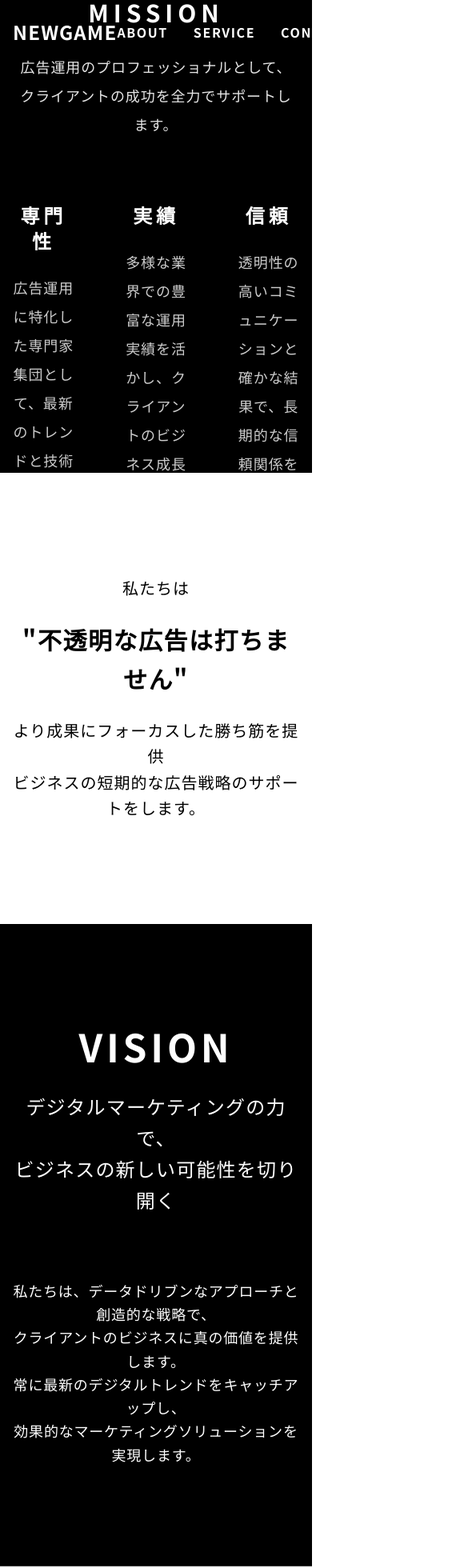
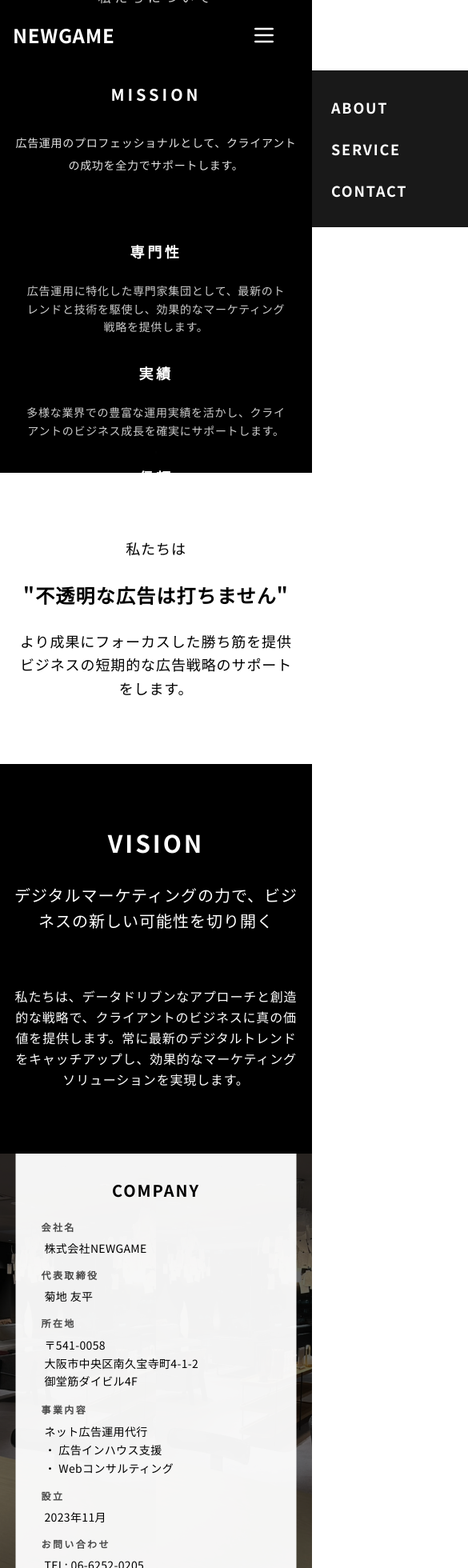
Before and after one commit to newgame0209/hp01, a Next.js app: page /about in a window 390 px wide. Shown: the top 1960 px of the page at 80% size, 585 px wide, since content can reach past the window. Built offline with nearby package versions, Linux system fonts and the light colour scheme.

Commit message:
fix: Aboutページのレスポンシブ対応を改善
- COMPANYセクションの背景画像とコンテンツの高さを調整
- スマートフォン表示時の会社情報のテキストサイズを最適化
- PCデザインは維持したままスマートフォン表示を改善

```diff
--- a/src/app/about/page.tsx
+++ b/src/app/about/page.tsx
@@ -24,35 +24,35 @@ export default function About() {
             maxSpeed={30}
           />
           <div className="absolute inset-0 flex flex-col items-center justify-center px-4">
-            <h1 className="text-8xl font-bold text-white tracking-[0.3em] mb-8">ABOUT</h1>
-            <p className="text-xl text-white/80 tracking-[0.5em] font-light mb-24">私たちについて</p>
+            <h1 className="text-4xl md:text-6xl lg:text-8xl font-bold text-white tracking-[0.2em] md:tracking-[0.3em] mb-8">ABOUT</h1>
+            <p className="text-base md:text-lg lg:text-xl text-white/80 tracking-[0.3em] md:tracking-[0.5em] font-light mb-24">私たちについて</p>
 
             <div className="text-center mb-20">
-              <h2 className="text-3xl font-bold text-white tracking-[0.2em] mb-8">MISSION</h2>
-              <p className="text-lg text-white/90 tracking-wider leading-loose">
-                広告運用のプロフェッショナルとして、<br />
+              <h2 className="text-xl md:text-2xl lg:text-3xl font-bold text-white tracking-[0.2em] mb-8">MISSION</h2>
+              <p className="text-sm md:text-base lg:text-lg text-white/90 tracking-wider leading-loose">
+                広告運用のプロフェッショナルとして、<br className="hidden md:block" />
                 クライアントの成功を全力でサポートします。
               </p>
             </div>
 
-            <div className="grid grid-cols-3 gap-16 max-w-[1000px]">
+            <div className="grid grid-cols-1 md:grid-cols-3 gap-8 md:gap-16 max-w-[1000px] px-4 md:px-0">
               <div className="text-center">
-                <h3 className="text-2xl font-bold text-white tracking-[0.2em] mb-6">専門性</h3>
-                <p className="text-lg text-white/80 tracking-wider leading-loose">
+                <h3 className="text-lg md:text-xl lg:text-2xl font-bold text-white tracking-[0.2em] mb-6">専門性</h3>
+                <p className="text-sm md:text-base lg:text-lg text-white/80 tracking-wider leading-relaxed">
                   広告運用に特化した専門家集団として、最新のトレンドと技術を駆使し、効果的なマーケティング戦略を提供します。
                 </p>
               </div>
 
               <div className="text-center">
-                <h3 className="text-2xl font-bold text-white tracking-[0.2em] mb-6">実績</h3>
-                <p className="text-lg text-white/80 tracking-wider leading-loose">
+                <h3 className="text-lg md:text-xl lg:text-2xl font-bold text-white tracking-[0.2em] mb-6">実績</h3>
+                <p className="text-sm md:text-base lg:text-lg text-white/80 tracking-wider leading-relaxed">
                   多様な業界での豊富な運用実績を活かし、クライアントのビジネス成長を確実にサポートします。
                 </p>
               </div>
 
               <div className="text-center">
-                <h3 className="text-2xl font-bold text-white tracking-[0.2em] mb-6">信頼</h3>
-                <p className="text-lg text-white/80 tracking-wider leading-loose">
+                <h3 className="text-lg md:text-xl lg:text-2xl font-bold text-white tracking-[0.2em] mb-6">信頼</h3>
+                <p className="text-sm md:text-base lg:text-lg text-white/80 tracking-wider leading-relaxed">
                   透明性の高いコミュニケーションと確かな結果で、長期的な信頼関係を構築します。
                 </p>
               </div>
@@ -64,13 +64,13 @@ export default function About() {
         </section>
 
         {/* Mission Section */}
-        <section className="py-32">
+        <section className="py-20 md:py-32">
           <div className="container mx-auto px-4">
             <div className="text-center">
-              <p className="text-xl leading-relaxed tracking-wider mb-6">私たちは</p>
-              <p className="text-3xl font-bold leading-relaxed tracking-wider mb-6">"不透明な広告は打ちません"</p>
-              <p className="text-xl leading-relaxed tracking-wider">
-                より成果にフォーカスした勝ち筋を提供<br />
+              <p className="text-lg md:text-xl leading-relaxed tracking-wider mb-6">私たちは</p>
+              <p className="text-2xl md:text-3xl font-bold leading-relaxed tracking-wider mb-6">"不透明な広告は打ちません"</p>
+              <p className="text-lg md:text-xl leading-relaxed tracking-wider">
+                より成果にフォーカスした勝ち筋を提供<br className="hidden md:block" />
                 ビジネスの短期的な広告戦略のサポートをします。
               </p>
             </div>
@@ -78,20 +78,20 @@ export default function About() {
         </section>
 
         {/* Vision Section */}
-        <section className="py-32 bg-black text-white">
+        <section className="py-20 md:py-32 bg-black text-white">
           <div className="container mx-auto px-4">
-            <div className="text-center mb-20">
-              <h2 className="text-5xl font-bold mb-8 tracking-widest">VISION</h2>
-              <p className="text-2xl leading-relaxed tracking-wider">
-                デジタルマーケティングの力で、<br />
+            <div className="text-center mb-16 md:mb-20">
+              <h2 className="text-3xl md:text-4xl lg:text-5xl font-bold mb-8 tracking-widest">VISION</h2>
+              <p className="text-xl md:text-2xl leading-relaxed tracking-wider">
+                デジタルマーケティングの力で、<br className="hidden md:block" />
                 ビジネスの新しい可能性を切り開く
               </p>
             </div>
-            <div className="mt-20 max-w-3xl mx-auto">
-              <p className="text-lg leading-relaxed text-center">
-                私たちは、データドリブンなアプローチと創造的な戦略で、<br />
-                クライアントのビジネスに真の価値を提供します。<br />
-                常に最新のデジタルトレンドをキャッチアップし、<br />
+            <div className="mt-16 md:mt-20 max-w-3xl mx-auto">
+              <p className="text-base md:text-lg leading-relaxed text-center">
+                私たちは、データドリブンなアプローチと創造的な戦略で、<br className="hidden md:block" />
+                クライアントのビジネスに真の価値を提供します。<br className="hidden md:block" />
+                常に最新のデジタルトレンドをキャッチアップし、<br className="hidden md:block" />
                 効果的なマーケティングソリューションを実現します。
               </p>
             </div>
@@ -101,50 +101,62 @@ export default function About() {
         {/* Company Information Section */}
         <section className="relative">
           {/* 背景画像 */}
-          <div className="w-full h-[900px]">
-            <img
-              src="/images/about/office.jpeg"
-              alt="オフィス"
-              className="w-full h-full object-cover"
-            />
+          <div className="w-full h-[600px] md:h-[600px] lg:h-[900px]">
+            <div className="absolute inset-0 bg-black/60 z-10"></div>
+            <div className="absolute inset-0 flex">
+              <div className="w-1/2">
+                <img
+                  src="/images/about/office.jpeg"
+                  alt="オフィス"
+                  className="w-full h-full object-cover"
+                />
+              </div>
+              <div className="w-1/2">
+                <img
+                  src="/images/about/office.jpeg"
+                  alt="オフィス"
+                  className="w-full h-full object-cover"
+                />
+              </div>
+            </div>
           </div>
 
           {/* 会社情報オーバーレイ */}
-          <div className="absolute top-1/2 left-1/2 -translate-x-1/2 -translate-y-1/2 w-[800px] bg-white/95 py-20 px-24">
-            <h2 className="text-5xl font-bold mb-16 tracking-widest text-black text-center">COMPANY</h2>
-            <div className="space-y-10">
+          <div className="absolute top-0 md:top-1/2 left-1/2 -translate-x-1/2 md:-translate-y-1/2 w-[90%] md:w-[800px] h-[600px] md:h-auto bg-white/95 p-8 md:py-20 md:px-24 z-20 overflow-y-auto md:overflow-visible">
+            <h2 className="text-xl md:text-3xl lg:text-5xl font-bold mb-6 md:mb-16 tracking-widest text-black text-center">COMPANY</h2>
+            <div className="space-y-4 md:space-y-10">
               <div>
-                <h3 className="text-lg font-bold mb-4 tracking-[0.2em] text-black/70">会社名</h3>
-                <p className="text-lg tracking-wide text-black pl-1">株式会社NEWGAME</p>
+                <h3 className="text-xs md:text-lg font-bold mb-2 md:mb-4 tracking-[0.2em] text-black/70">会社名</h3>
+                <p className="text-sm md:text-lg tracking-wide text-black pl-1">株式会社NEWGAME</p>
               </div>
 
               <div>
-                <h3 className="text-lg font-bold mb-4 tracking-[0.2em] text-black/70">代表取締役</h3>
-                <p className="text-lg tracking-wide text-black pl-1">菊地 友平</p>
+                <h3 className="text-xs md:text-lg font-bold mb-2 md:mb-4 tracking-[0.2em] text-black/70">代表取締役</h3>
+                <p className="text-sm md:text-lg tracking-wide text-black pl-1">菊地 友平</p>
               </div>
 
               <div>
-                <h3 className="text-lg font-bold mb-4 tracking-[0.2em] text-black/70">所在地</h3>
-                <p className="text-lg tracking-wide leading-relaxed text-black pl-1">
-                  〒541-0058 大阪市中央区南久宝寺町4-1-2 御堂筋ダイビル4F
+                <h3 className="text-xs md:text-lg font-bold mb-2 md:mb-4 tracking-[0.2em] text-black/70">所在地</h3>
+                <p className="text-sm md:text-lg tracking-wide leading-relaxed text-black pl-1">
+                  〒541-0058<br className="md:hidden" /> 大阪市中央区南久宝寺町4-1-2<br className="md:hidden" /> 御堂筋ダイビル4F
                 </p>
               </div>
 
               <div>
-                <h3 className="text-lg font-bold mb-4 tracking-[0.2em] text-black/70">事業内容</h3>
-                <p className="text-lg tracking-wide leading-relaxed text-black pl-1">
-                  ネット広告運用代行 ・ 広告インハウス支援 ・ Webコンサルティング
+                <h3 className="text-xs md:text-lg font-bold mb-2 md:mb-4 tracking-[0.2em] text-black/70">事業内容</h3>
+                <p className="text-sm md:text-lg tracking-wide leading-relaxed text-black pl-1">
+                  ネット広告運用代行<br className="md:hidden" /> ・ 広告インハウス支援<br className="md:hidden" /> ・ Webコンサルティング
                 </p>
               </div>
 
               <div>
-                <h3 className="text-lg font-bold mb-4 tracking-[0.2em] text-black/70">設立</h3>
-                <p className="text-lg tracking-wide text-black pl-1">2023年11月</p>
+                <h3 className="text-xs md:text-lg font-bold mb-2 md:mb-4 tracking-[0.2em] text-black/70">設立</h3>
+                <p className="text-sm md:text-lg tracking-wide text-black pl-1">2023年11月</p>
               </div>
 
               <div>
-                <h3 className="text-lg font-bold mb-4 tracking-[0.2em] text-black/70">お問い合わせ</h3>
-                <p className="text-lg tracking-wide text-black pl-1">TEL: 06-6252-0205</p>
+                <h3 className="text-xs md:text-lg font-bold mb-2 md:mb-4 tracking-[0.2em] text-black/70">お問い合わせ</h3>
+                <p className="text-sm md:text-lg tracking-wide text-black pl-1">TEL: 06-6252-0205</p>
               </div>
             </div>
           </div>
--- a/src/app/globals.css
+++ b/src/app/globals.css
@@ -23,7 +23,6 @@ body {
   color: rgb(var(--foreground-rgb));
   background: rgb(var(--background-rgb));
   font-family: 'Noto Sans JP', sans-serif;
-  overflow-x: hidden;
   letter-spacing: 0.05em;
 }
 
--- a/src/app/layout.tsx
+++ b/src/app/layout.tsx
@@ -22,7 +22,9 @@ export default function RootLayout({
   return (
     <html lang="ja" className="scroll-smooth">
       <body>
-        {children}
+        <div className="relative w-full overflow-x-hidden">
+          {children}
+        </div>
       </body>
     </html>
   )
--- a/src/components/ui/footer.tsx
+++ b/src/components/ui/footer.tsx
@@ -2,29 +2,29 @@ import Link from 'next/link';
 
 export function Footer() {
   return (
-    <footer className="bg-black text-white py-20">
-      <div className="container mx-auto px-12">
-        <div className="flex justify-between">
+    <footer className="bg-black text-white py-12 md:py-20">
+      <div className="container mx-auto px-6 md:px-12">
+        <div className="flex flex-col md:flex-row md:justify-between gap-8 md:gap-0">
           <div>
-            <div className="text-3xl font-bold mb-8">NEWGAME</div>
+            <div className="text-2xl md:text-3xl font-bold mb-6 md:mb-8">NEWGAME</div>
             <div className="space-y-2">
-              <div className="text-base font-semibold tracking-[0.1em]">〒541-0058</div>
-              <div className="text-base font-semibold tracking-[0.1em]">大阪市中央区南久宝寺町4-1-2</div>
-              <div className="text-base font-semibold tracking-[0.1em]">御堂筋ダイビル4F</div>
-              <div className="text-base font-semibold tracking-[0.1em]">TEL: 06-6252-0205</div>
+              <div className="text-sm md:text-base font-semibold tracking-[0.1em]">〒541-0058</div>
+              <div className="text-sm md:text-base font-semibold tracking-[0.1em]">大阪市中央区南久宝寺町4-1-2</div>
+              <div className="text-sm md:text-base font-semibold tracking-[0.1em]">御堂筋ダイビル4F</div>
+              <div className="text-sm md:text-base font-semibold tracking-[0.1em]">TEL: 06-6252-0205</div>
             </div>
           </div>
-          <div className="flex flex-col items-center flex-1 mx-20">
-            <div className="text-base font-semibold tracking-[0.2em] mb-8">MENU</div>
-            <nav>
-              <ul className="flex items-center gap-12">
-                <li><a href="#video" className="text-base font-semibold tracking-[0.1em] hover:opacity-70 transition-opacity">ABOUT</a></li>
-                <li><a href="#about" className="text-base font-semibold tracking-[0.1em] hover:opacity-70 transition-opacity">SERVICE</a></li>
-                <li><a href="#works" className="text-base font-semibold tracking-[0.1em] hover:opacity-70 transition-opacity">WORKS</a></li>
+          <div className="flex flex-col items-center md:flex-1 md:mx-20">
+            <div className="text-base font-semibold tracking-[0.2em] mb-6 md:mb-8">MENU</div>
+            <nav className="w-full">
+              <ul className="flex flex-col md:flex-row items-center gap-6 md:gap-12">
+                <li><a href="#video" className="text-sm md:text-base font-semibold tracking-[0.1em] hover:opacity-70 transition-opacity">ABOUT</a></li>
+                <li><a href="#about" className="text-sm md:text-base font-semibold tracking-[0.1em] hover:opacity-70 transition-opacity">SERVICE</a></li>
+                <li><a href="#works" className="text-sm md:text-base font-semibold tracking-[0.1em] hover:opacity-70 transition-opacity">WORKS</a></li>
                 <li>
                   <Link
                     href="/contact"
-                    className="text-base font-semibold tracking-[0.1em] hover:opacity-70 transition-opacity"
+                    className="text-sm md:text-base font-semibold tracking-[0.1em] hover:opacity-70 transition-opacity"
                   >
                     CONTACT
                   </Link>
@@ -32,10 +32,10 @@ export function Footer() {
               </ul>
             </nav>
           </div>
-          <div className="w-[200px]"></div>
+          <div className="hidden md:block w-[200px]"></div>
         </div>
-        <div className="mt-12 text-center">
-          <div className="text-base font-semibold tracking-[0.1em]"> 2025 NEWGAME Inc.</div>
+        <div className="mt-8 md:mt-12 text-center">
+          <div className="text-sm md:text-base font-semibold tracking-[0.1em]">2025 NEWGAME Inc.</div>
         </div>
       </div>
     </footer>
--- a/src/components/ui/header-sub.tsx
+++ b/src/components/ui/header-sub.tsx
@@ -10,6 +10,7 @@ import { usePathname } from 'next/navigation';
  */
 export function HeaderSub() {
   const [isScrolled, setIsScrolled] = useState(false);
+  const [isMenuOpen, setIsMenuOpen] = useState(false);
   const pathname = usePathname();
 
   useEffect(() => {
@@ -26,17 +27,33 @@ export function HeaderSub() {
     <header className={`fixed top-0 left-0 right-0 z-50 transition-all duration-300 ${
       isScrolled ? 'bg-black/90 backdrop-blur-sm' : 'bg-transparent'
     }`}>
-      <div className="container mx-auto px-4">
-        <div className="h-20 flex items-center justify-between">
-          <Link href="/" className="text-white text-2xl font-bold tracking-wider">
+      <div className="container mx-auto px-4 md:px-12">
+        <div className="h-[88px] flex items-center justify-between">
+          <Link href="/" className="text-white text-2xl md:text-3xl font-bold">
             NEWGAME
           </Link>
-          <nav>
-            <ul className="flex items-center space-x-8">
+
+          {/* ハンバーガーメニュー（モバイル） */}
+          <button
+            className="md:hidden text-white w-[88px] h-[88px] flex items-center justify-center"
+            onClick={() => setIsMenuOpen(!isMenuOpen)}
+          >
+            <svg className="w-8 h-8" fill="none" viewBox="0 0 24 24" stroke="currentColor">
+              {isMenuOpen ? (
+                <path strokeLinecap="round" strokeLinejoin="round" strokeWidth={2} d="M6 18L18 6M6 6l12 12" />
+              ) : (
+                <path strokeLinecap="round" strokeLinejoin="round" strokeWidth={2} d="M4 6h16M4 12h16M4 18h16" />
+              )}
+            </svg>
+          </button>
+
+          {/* PC用メニュー */}
+          <nav className="hidden md:block">
+            <ul className="flex items-center space-x-12">
               <li>
                 <Link
                   href="/about"
-                  className="text-base font-semibold tracking-[0.1em] hover:opacity-70 transition-opacity text-white"
+                  className="text-lg font-semibold tracking-[0.1em] hover:opacity-70 transition-opacity text-white"
                 >
                   ABOUT
                 </Link>
@@ -44,15 +61,56 @@ export function HeaderSub() {
               <li>
                 <Link
                   href="/service"
-                  className="text-base font-semibold tracking-[0.1em] hover:opacity-70 transition-opacity text-white"
+                  className="text-lg font-semibold tracking-[0.1em] hover:opacity-70 transition-opacity text-white"
                 >
                   SERVICE
                 </Link>
               </li>
-              <li className="ml-16">
+              <li>
                 <Link
                   href="/contact"
-                  className="text-base font-semibold tracking-[0.1em] hover:opacity-70 transition-opacity text-white"
+                  className="text-lg font-semibold tracking-[0.1em] hover:opacity-70 transition-opacity text-white"
+                >
+                  CONTACT
+                </Link>
+              </li>
+            </ul>
+          </nav>
+        </div>
+
+        {/* モバイル用メニュー */}
+        <div className={`
+          fixed top-[88px] left-0 w-full
+          bg-black/90 backdrop-blur-sm
+          transform transition-transform duration-300
+          md:hidden
+          ${isMenuOpen ? 'translate-x-0' : 'translate-x-full'}
+        `}>
+          <nav className="container mx-auto px-6 py-8">
+            <ul className="flex flex-col space-y-6">
+              <li>
+                <Link
+                  href="/about"
+                  className="block text-lg font-semibold tracking-[0.1em] text-white"
+                  onClick={() => setIsMenuOpen(false)}
+                >
+                  ABOUT
+                </Link>
+              </li>
+              <li>
+                <Link
+                  href="/service"
+                  className="block text-lg font-semibold tracking-[0.1em] text-white"
+                  onClick={() => setIsMenuOpen(false)}
+                >
+                  SERVICE
+                </Link>
+              </li>
+              <li>
+                <Link
+                  href="/contact"
+                  className="block text-lg font-semibold tracking-[0.1em] text-white"
+                  onClick={() => setIsMenuOpen(false)}
                 >
                   CONTACT
                 </Link>
--- a/src/components/ui/header.tsx
+++ b/src/components/ui/header.tsx
@@ -4,6 +4,7 @@ import { usePathname } from 'next/navigation';
 
 export function Header() {
   const [isScrolled, setIsScrolled] = useState(false);
+  const [isMenuOpen, setIsMenuOpen] = useState(false);
   const pathname = usePathname();
 
   useEffect(() => {
@@ -48,7 +49,9 @@ export function Header() {
           <Link href="/" className="text-white text-3xl font-bold">
             NEWGAME
           </Link>
-          <nav>
+
+          {/* PCナビゲーション */}
+          <nav className="hidden md:block">
             <ul className="flex items-center">
               <li className="ml-16">
                 <a href="#video" className="text-white text-base font-semibold hover:opacity-70 transition-opacity">
@@ -77,7 +80,76 @@ export function Header() {
               </li>
             </ul>
           </nav>
+
+          {/* スマホ用ハンバーガーボタン */}
+          <button
+            className="block md:hidden p-2"
+            onClick={() => setIsMenuOpen(!isMenuOpen)}
+            aria-label="メニュー"
+          >
+            <div className="w-6 h-5 relative flex flex-col justify-between">
+              <span className={`w-full h-0.5 bg-white transition-all duration-300 ${
+                isMenuOpen ? 'rotate-45 translate-y-2' : ''
+              }`} />
+              <span className={`w-full h-0.5 bg-white transition-opacity duration-300 ${
+                isMenuOpen ? 'opacity-0' : ''
+              }`} />
+              <span className={`w-full h-0.5 bg-white transition-all duration-300 ${
+                isMenuOpen ? '-rotate-45 -translate-y-2' : ''
+              }`} />
+            </div>
+          </button>
         </div>
+      </div>
+
+      {/* スマホ用メニュー */}
+      <div className={`
+        fixed top-[88px] left-0 w-full
+        bg-black/90
+        transform transition-transform duration-300
+        md:hidden
+        ${isMenuOpen ? 'translate-x-0' : 'translate-x-full'}
+      `}>
+        <nav className="container mx-auto px-12 py-8">
+          <ul className="flex flex-col space-y-6">
+            <li>
+              <a
+                href="#video"
+                className="block text-white text-xl font-semibold"
+                onClick={() => setIsMenuOpen(false)}
+              >
+                ABOUT
+              </a>
+            </li>
+            <li>
+              <a
+                href="#about"
+                className="block text-white text-xl font-semibold"
+                onClick={() => setIsMenuOpen(false)}
+              >
+                SERVICE
+              </a>
+            </li>
+            <li>
+              <a
+                href="#works"
+                className="block text-white text-xl font-semibold"
+                onClick={() => setIsMenuOpen(false)}
+              >
+                WORKS
+              </a>
+            </li>
+            <li>
+              <Link
+                href="/contact"
+                className="block text-white text-xl font-semibold"
+                onClick={() => setIsMenuOpen(false)}
+              >
+                CONTACT
+              </Link>
+            </li>
+          </ul>
+        </nav>
       </div>
     </header>
   );
```
Also changed, not shown: src/app/page.tsx (+7 -7 lines), src/components/ui/footer-sub.tsx (+10 -10 lines).
